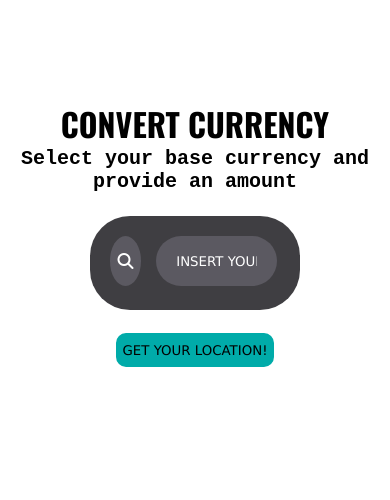
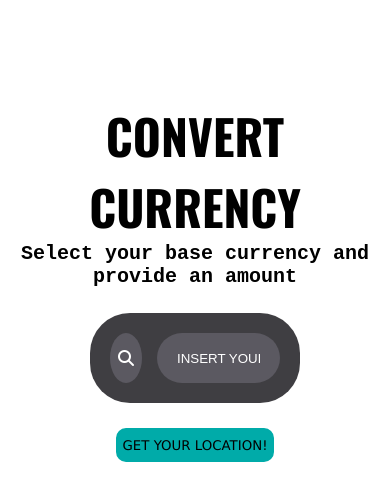
Before and after one commit to stexphanie/Grupp-32, a plain HTML site: page Webbgränssnitt/index.html in a window 390 px wide. Drawn offline with nearby package versions, Linux system fonts and the light colour scheme.

Commit message:
Ändrat storlek på rubrik

```diff
--- a/Webbgränssnitt/style.css
+++ b/Webbgränssnitt/style.css
@@ -103,19 +103,9 @@ h4 {
 /* Media Queries */
 @media only screen and (max-width: 600px) {
     h1 {
-        font-size: 2rem;
+        font-size: 3rem;
     }
 
-    input[type="text"] {
-        padding: 0.5em 8em;
-        border: 0.16em solid rgb(134, 214, 213);
-        margin: 0 0.2em 0.3em 0;
-        box-sizing: border-box;
-        text-decoration: none;
 
-        font-family: "Lucida Sans", "Lucida Sans Regular", "Lucida Grande", "Lucida Sans Unicode", Geneva, Verdana, sans-serif;
-        font-weight: 300;
-        color: #000000;
-        position: relative;
-    }
+
 }
```
